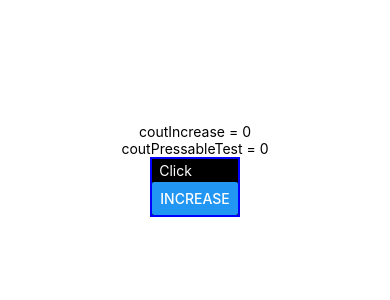
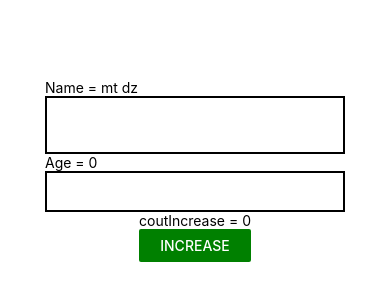
Before and after one commit to mtam-dev24/learn-react-native, a React Native app: screen / in a window 390 px wide. Shown: the part 252-552 px from the top of the page. Built offline with nearby package versions, Linux system fonts and the light colour scheme.

Commit message:
học về TextInput, Button..

```diff
--- a/App.tsx
+++ b/App.tsx
@@ -1,19 +1,42 @@
 //import { StatusBar } from 'expo-status-bar';
 import { useState } from 'react';
-import { StyleSheet, Text, View, Pressable, Button } from 'react-native';
+import { StyleSheet, Text, View, Button, TextInput } from 'react-native';
 
 export default function App() {
+
   const [count, setCount] = useState(0);
-  const [countP, setCountP] = useState<number>(0);
+  const [name, setName] = useState<string>("mt dz");
+  const [age, setAge] = useState<number>(0)
   return (
     <View style={styles.container}>
-      <Text>coutIncrease = {count}</Text>
-      <Text>coutPressableTest = {countP}</Text>
-      <Pressable style={styles.button}
-        onPress={() => setCountP(countP + 1)}>
-        <Text style={{ color: 'white', padding: 3 }}> Click </Text>
-        <Button title="Increase" onPress={() => setCount(count + 1)} />
-      </Pressable>
+
+      {/* test input name */}
+      <View>
+        <Text>Name = {name}</Text>
+        <TextInput
+          style={styles.textInput}
+          multiline
+          autoCapitalize={"words"}
+          onChangeText={(nameValue) => setName(nameValue)}
+        />
+      </View>
+
+      {/* text input age */}
+      <View>
+        <Text>Age = {age}</Text>
+        <TextInput
+          style={styles.textInput}
+          keyboardType={"numeric"}
+          maxLength={2}
+          onChangeText={(ageValue) => setAge(+ageValue)}
+        />
+      </View>
+
+      {/* count */}
+      <View>
+        <Text>coutIncrease = {count}</Text>
+        <Button color={"green"} title="Increase" onPress={() => setCount(count + 1)} />
+      </View>
     </View>
   );
 }
@@ -25,26 +48,13 @@ const styles = StyleSheet.create({
     alignItems: 'center',
     justifyContent: 'center',
   },
-  content: {
-    fontSize: 15,
-    paddingHorizontal: 30,
+  button: {
+    backgroundColor: "black",
   },
-  header1: {
-    color: 'red',
+  textInput: {
+    borderColor: "black",
+    borderWidth: 2,
+    width: 300,
     padding: 10,
-    borderWidth: 1,
-    borderColor: 'red',
-    fontSize: 20,
-    fontWeight: 700,
   },
-  header1Child: {
-    color: 'green',
-    fontSize: 20,
-    fontWeight: '400',
-  },
-  button: {
-    borderColor: 'blue',
-    backgroundColor: 'black',
-    borderWidth: 2,
-  }
 });
```
